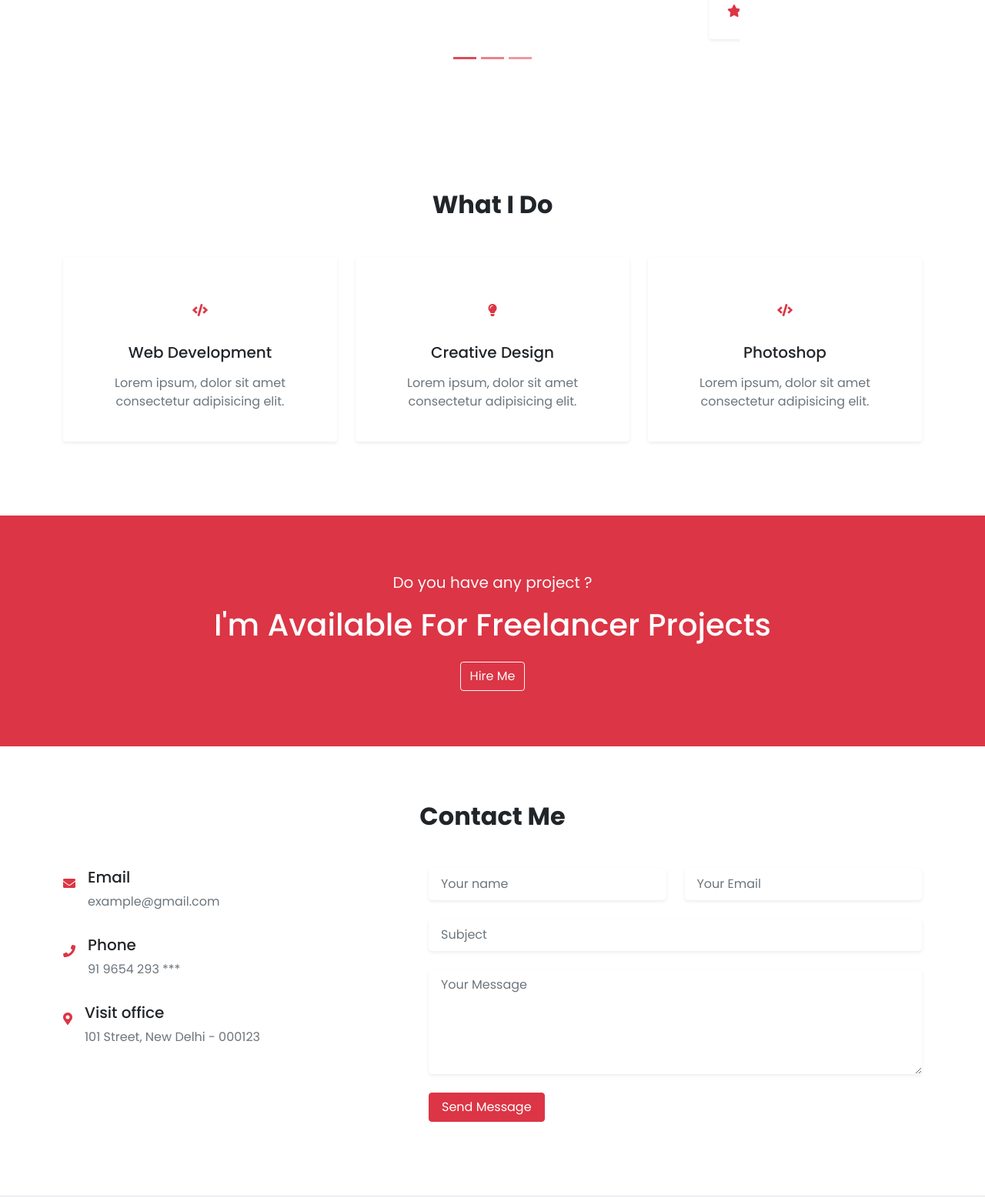
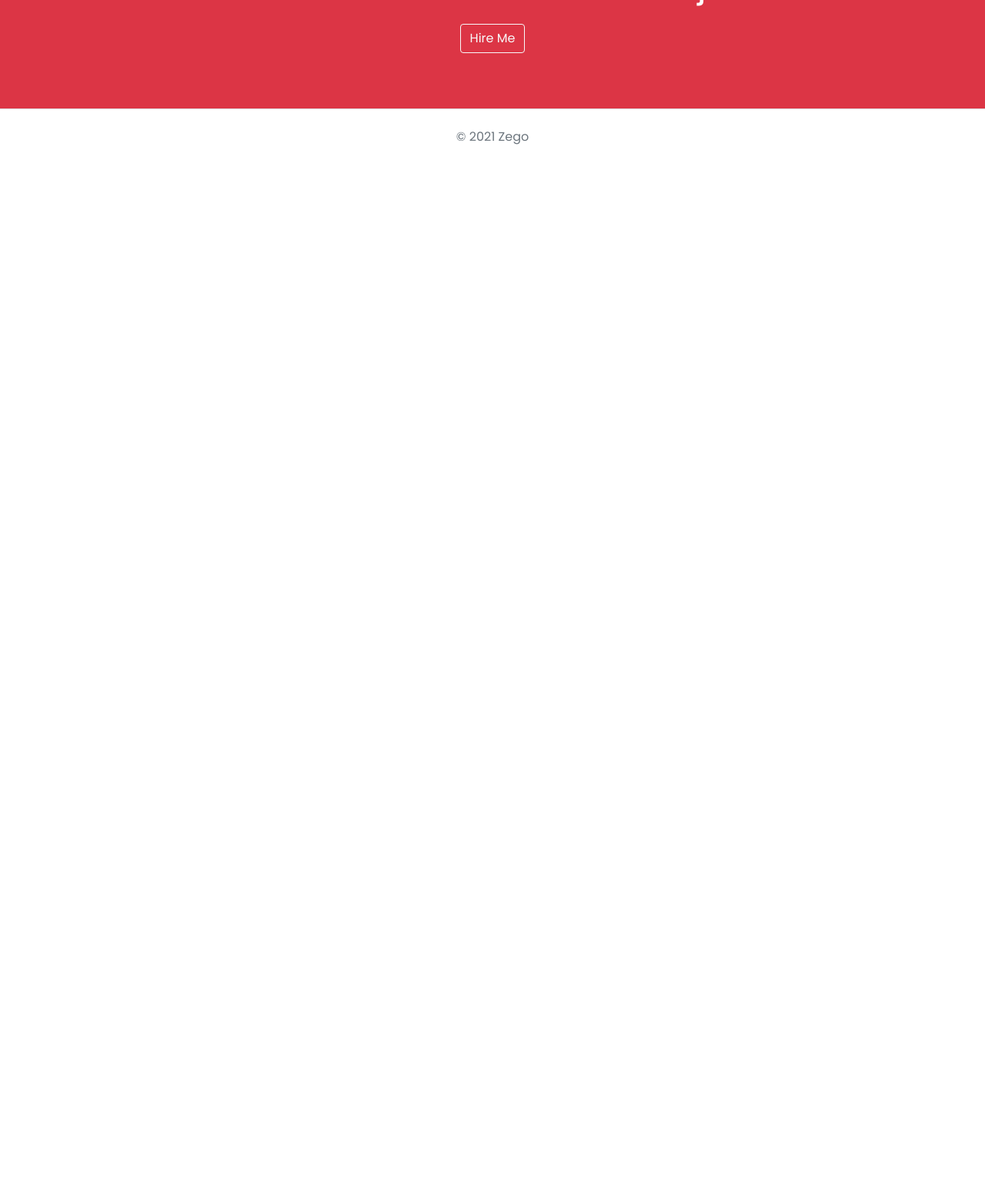
Before and after one commit to Arkunnight/Zego.github.io, a plain HTML site: page index.html in a window 1280 px wide. Shown: the part 3147-4704 px from the top of the page at 77% size. After the commit the page ends 3361 px from the top, so only its background shows below. Drawn offline with nearby package versions, Linux system fonts and the light colour scheme; files whose address does not match are found by name.

Commit message:
Update index.html

```diff
--- a/index.html
+++ b/index.html
@@ -46,12 +46,12 @@
   <section class="home bg-white " id="home">
     <div class="container-md">
       <div class="row min-vh-100 align-items-center justify-content-evenly">
-        <div class="col-md-7 mt-3 mt-md-0">
+        <div class="col-md-7 mt-3 mt-md-0 ">
           <div class="home-img text-end">
             <img src="img/Other 07.png" class="hero-img img-fluid">
           </div>
         </div>
-        <div class="col-md-5 mt-3 mt-md-0 order-md-first">
+        <div class="right-side col-md-5 mt-md-0 order-md-first ">
           <div class="home-text">
             <h1 class="zego text-uppercase">ZEGO </h1>
             <p class="mt-1 text-muted text-hero mb-3">Selamat Datang di website kami.
@@ -166,14 +166,30 @@
           <div class="carousel-inner p-1">
             <div class="testi-item carousel-item active bg-white shadow-sm rounded p-4 mb-5">
               <div class="testi-author-info d-flex align-items-center">
-                <img src="img/testimonial/1.jpg" class="img-thumbnail rounded-circle">
+                <img src="img/testimonial/3.jpg" class="img-thumbnail rounded-circle img-fluid">
                 <div class="author ms-3">
-                  <h3 class="fs-6 mb-1">Raj Himachal</h3>
-                  <p class="text-muted m-0">Seo Manager</p>
+                  <h3 class="fs-6 mb-1">Tripras</h3>
+                  <p class="text-muted m-0">Iklan Lokal</p>
                 </div>
               </div>
-              <p class="text-muted mt-3">Lorem ipsum dolor sit amet consectetur adipisicing elit. Blanditiis consectetur iusto dolorum iure libero temporibus numquam quia ratione ipsum inventore. Sapiente doloribus dicta,
-                repellat magnam consectetur quasi impedit nulla molestiae!</p>
+              <p class="text-muted mt-3">"Sangat membantu pelaku usaha yang kesulitan membuat website, tim nya ramah² dan fast respon,  desain website mantapp"</p>
+              <div class="rating text-danger">
+                <i class="fas fa-star"></i>
+                <i class="fas fa-star"></i>
+                <i class="fas fa-star"></i>
+                <i class="fas fa-star"></i>
+                <i class="fas fa-star"></i>
+              </div>
+            </div>
+            <div class="testi-item carousel-item bg-white shadow-sm rounded p-4  mb-5">
+              <div class="testi-author-info d-flex align-items-center">
+                <img src="img/testimonial/4.jpg" class="img-thumbnail rounded-circle">
+                <div class="author ms-3">
+                  <h3 class="fs-6 mb-1">Syahrul</h3>
+                  <p class="text-muted m-0">Kreasi Amri </p>
+                </div>
+              </div>
+              <p class="text-muted mt-3">"Jasa pembuatan website yang harganya ringan di kantong dan hasilnya juga cukup memuaskan, Rekomended"</p>
               <div class="rating text-danger">
                 <i class="fas fa-star"></i>
                 <i class="fas fa-star"></i>
@@ -186,30 +202,12 @@
               <div class="testi-author-info d-flex align-items-center">
                 <img src="img/testimonial/2.jpg" class="img-thumbnail rounded-circle">
                 <div class="author ms-3">
-                  <h3 class="fs-6 mb-1">Raj Himachal</h3>
-                  <p class="text-muted m-0">Seo Manager</p>
+                  <h3 class="fs-6 mb-1">Andry</h3>
+                  <p class="text-muted m-0">Abbasy Snack</p>
                 </div>
               </div>
-              <p class="text-muted mt-3">Lorem ipsum dolor sit amet consectetur adipisicing elit. Blanditiis consectetur iusto dolorum iure libero temporibus numquam quia ratione ipsum inventore. Sapiente doloribus dicta,
-                repellat magnam consectetur quasi impedit nulla molestiae!</p>
-              <div class="rating text-danger">
-                <i class="fas fa-star"></i>
-                <i class="fas fa-star"></i>
-                <i class="fas fa-star"></i>
-                <i class="fas fa-star"></i>
-                <i class="fas fa-star"></i>
-              </div>
-            </div>
-            <div class="testi-item carousel-item bg-white shadow-sm rounded p-4  mb-5">
-              <div class="testi-author-info d-flex align-items-center">
-                <img src="img/testimonial/3.jpg" class="img-thumbnail rounded-circle">
-                <div class="author ms-3">
-                  <h3 class="fs-6 mb-1">Raj Himachal</h3>
-                  <p class="text-muted m-0">Seo Manager</p>
-                </div>
-              </div>
-              <p class="text-muted mt-3">Lorem ipsum dolor sit amet consectetur adipisicing elit. Blanditiis consectetur iusto dolorum iure libero temporibus numquam quia ratione ipsum inventore. Sapiente doloribus dicta,
-                repellat magnam consectetur quasi impedit nulla molestiae!</p>
+              <p class="text-muted mt-3">"Buat umkm bikin website disini aja, harga murah kualitas wahh...Respon cs juga gercep"
+              </p>
               <div class="rating text-danger">
                 <i class="fas fa-star"></i>
                 <i class="fas fa-star"></i>
@@ -225,50 +223,6 @@
     </div>
   </section>
 
-  <!--Service-->
-  <section class="service py-5" id="services">
-    <div class="container-lg py-4">
-      <div class="row justify-content-center">
-        <div class="col-lg-8">
-          <div class="section-title text-center">
-            <h2 class="fw-bold mb-5">What I Do</h2>
-          </div>
-        </div>
-      </div>
-      <div class="row text-center">
-        <div class="col-md-6 col-lg-4 mb-4">
-          <div class="service-item shadow-sm p-4 rounded bg-white">
-            <div class="icon my-3 text-danger fs-2">
-              <i class="fas fa-code"></i>
-            </div>
-            <h3 class="fs-5 py-2">Web Development</h3>
-            <p class="text-muted">Lorem ipsum, dolor sit amet consectetur adipisicing elit.</p>
-          </div>
-        </div>
-        <div class="col-md-6 col-lg-4 mb-4">
-          <div class="service-item shadow-sm p-4 rounded bg-white">
-            <div class="icon my-3 text-danger fs-2">
-              <i class="fas fa-lightbulb"></i>
-            </div>
-            <h3 class="fs-5 py-2">Creative Design</h3>
-            <p class="text-muted">Lorem ipsum, dolor sit amet consectetur adipisicing elit.</p>
-          </div>
-        </div>
-        <div class="col-md-6 col-lg-4 mb-4">
-          <div class="service-item shadow-sm p-4 rounded bg-white">
-            <div class="icon my-3 text-danger fs-2">
-              <i class="fas fa-code"></i>
-            </div>
-            <h3 class="fs-5 py-2">Photoshop</h3>
-            <p class="text-muted">Lorem ipsum, dolor sit amet consectetur adipisicing elit.</p>
-          </div>
-        </div>
-      </div>
-    </div>
-  </section>
-
-
-
   <!--Frelancer-->
   <section class="freelancer-available py-5 bg-danger">
     <div class="container-lg py-4">
@@ -276,86 +230,12 @@
         <div class="col-lg-8 text-center">
           <p class="text-light fs-5">Do you have any project ?</p>
           <h2 class="fs-1 text-white mb-4">I'm Available For Freelancer Projects</h2>
-          <a href="#contact" class="btn btn-outline-light">Hire Me</a>
+          <a href="https://wa.me/+6285640464137" class="btn btn-outline-light">Hire Me</a>
         </div>
       </div>
     </div>
   </section>
 
-
-
-  <section class="contact py-5 ">
-    <div class="container-lg py-4">
-      <div class="row justify-content-center">
-        <div class="col-lg-8">
-          <div class="section-title text-center">
-            <h2 class="fw-bold mb-5">Contact Me</h2>
-          </div>
-        </div>
-      </div>
-      <div class="row">
-        <div class="col-md-5">
-          <div class="contact-item d-flex mb-3">
-            <div class="icon fs-4 text-danger">
-              <i class="fas fa-envelope"></i>
-            </div>
-            <div class="text ms-3">
-              <h3 class="fs-5">Email</h3>
-              <p class="text-muted">example@gmail.com</p>
-            </div>
-          </div>
-          <div class="contact-item d-flex mb-3">
-            <div class="icon fs-4 text-danger">
-              <i class="fas fa-phone"></i>
-            </div>
-            <div class="text ms-3">
-              <h3 class="fs-5">Phone</h3>
-              <p class="text-muted">91 9654 293 ***</p>
-            </div>
-          </div>
-          <div class="contact-item d-flex mb-3">
-            <div class="icon fs-4 text-danger">
-              <i class="fas fa-map-marker-alt"></i>
-            </div>
-            <div class="text ms-3">
-              <h3 class="fs-5">Visit office</h3>
-              <p class="text-muted">101 Street, New Delhi - 000123</p>
-            </div>
-          </div>
-
-        </div>
-        <div class="col-md-7">
-          <div class="contact-form">
-            <form>
-              <div class="row ">
-                <div class="col-lg-6 mb-4">
-                  <input type="text" placeholder="Your name" class="form-control form-control-lg fs-6 border-0 shadow-sm">
-                </div>
-                <div class="col-lg-6  mb-4">
-                  <input type="text" placeholder="Your Email" class="form-control form-control-lg fs-6 border-0 shadow-sm">
-                </div>
-              </div>
-              <div class="row ">
-                <div class="col-lg-12 mb-4">
-                  <input type="text" placeholder="Subject" class="form-control form-control-lg fs-6 border-0 shadow-sm">
-                </div>
-              </div>
-              <div class="row ">
-                <div class="col-lg-12 mb-4">
-                  <textarea rows="5" placeholder="Your Message" class="form-control form-control-lg fs-6 border-0 shadow-sm"></textarea>
-                </div>
-              </div>
-              <div class="row">
-                <div class="col-lg-12 mb-4">
-                 <button type="submit" class="btn btn-danger px-3">Send Message</button>
-                </div>
-              </div>
-            </form>
-          </div>
-        </div>
-      </div>
-    </div>
-  </section>
 
   <!--footer-->
   <footer class="footer border-top py-4">
@@ -370,5 +250,6 @@
 
 <script src="js/bootstrap.bundle.min.js"></script>
 <script src="js/app.js"></script>
+<script src="https://unpkg.com/scrollreveal"></script>
 </body>
 </html>
```
